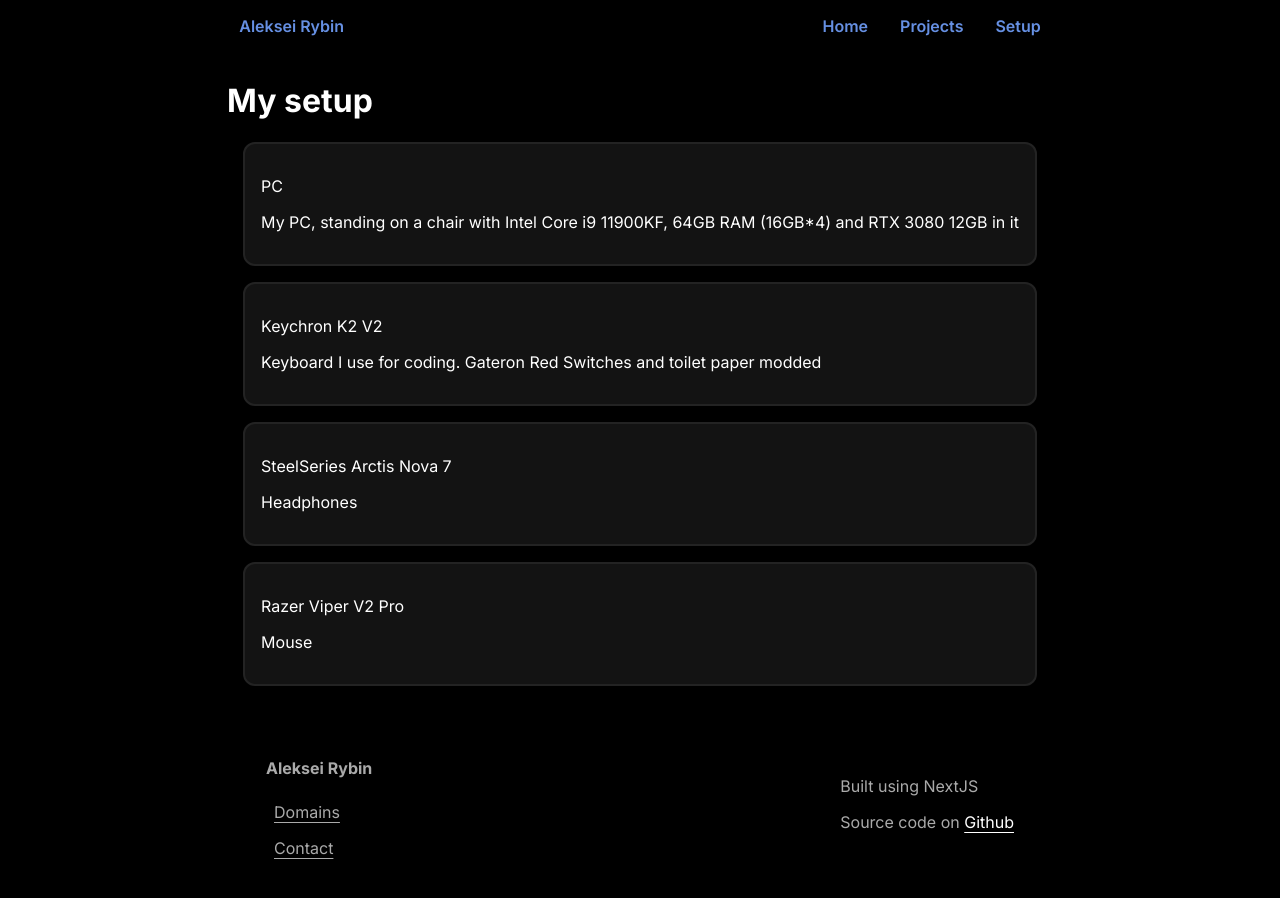
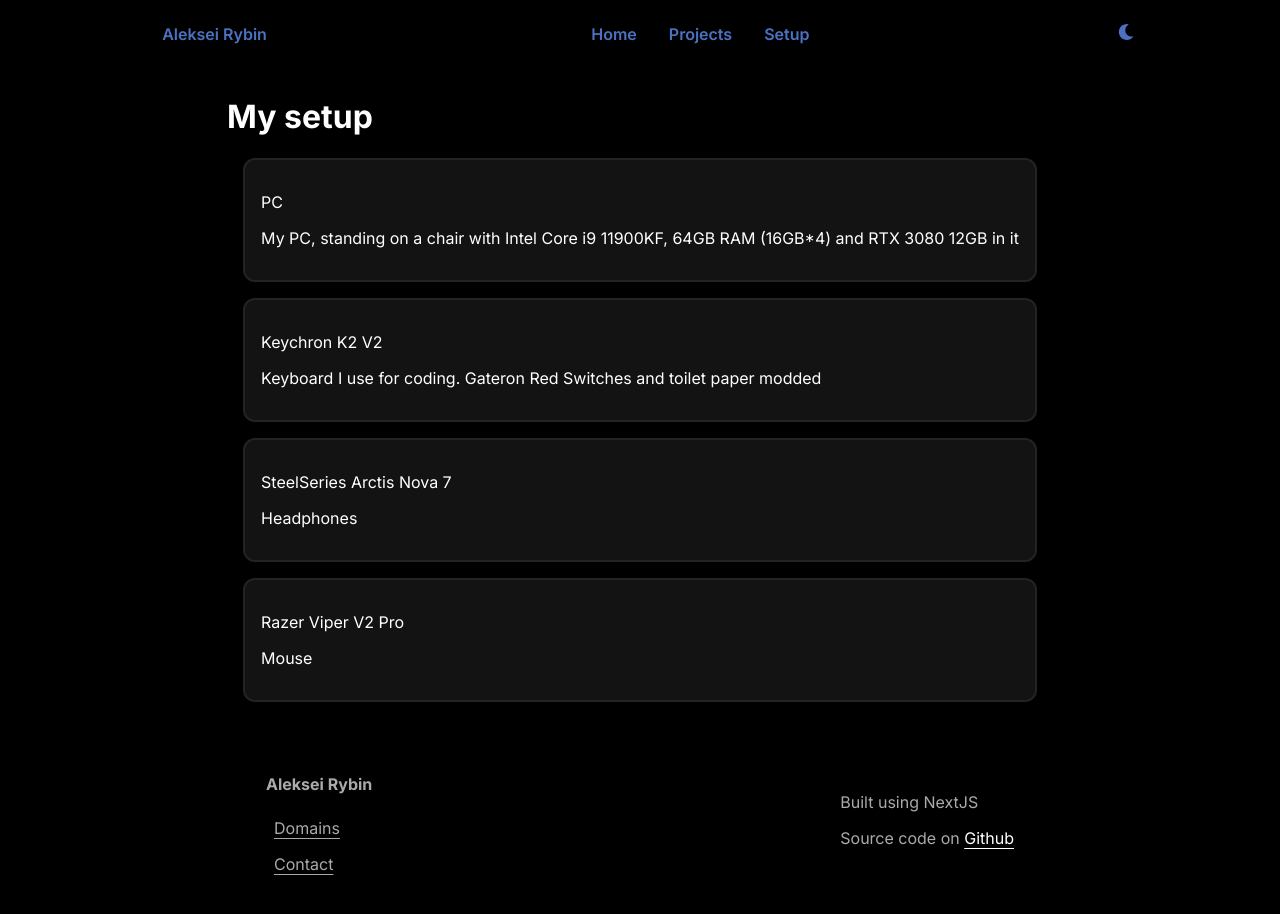
Before and after one commit to tapnisu/tapni.su, a Next.js app: page /setup in a window 1280 px wide. Built offline with nearby package versions, Linux system fonts and the light colour scheme.

Commit message:
Added color mode switch

```diff
--- /dev/null
+++ b/components/MyThemeContextProvider.tsx
@@ -0,0 +1,62 @@
+import { createContext, ReactElement, useEffect, useState } from "react";
+
+const MyThemeContext = createContext({
+  isDarkTheme: true,
+  toggleThemeHandler: () => {},
+});
+
+interface ThemePropsInterface {
+  children?: JSX.Element | Array<JSX.Element>;
+}
+
+export function MyThemeContextProvider(
+  props: ThemePropsInterface
+): ReactElement {
+  const [isDarkTheme, setIsDarkTheme] = useState(true);
+  useEffect(() => initialThemeHandler());
+
+  function isLocalStorageEmpty(): boolean {
+    return !localStorage.getItem("isDarkTheme");
+  }
+
+  function initialThemeHandler(): void {
+    if (isLocalStorageEmpty()) {
+      localStorage.setItem("isDarkTheme", `true`);
+      document!.querySelector("body")!.classList.add("dark");
+      setIsDarkTheme(true);
+    } else {
+      const isDarkTheme: boolean = JSON.parse(
+        localStorage.getItem("isDarkTheme")!
+      );
+      isDarkTheme && document!.querySelector("body")!.classList.add("dark");
+      setIsDarkTheme(() => {
+        return isDarkTheme;
+      });
+    }
+  }
+
+  function toggleThemeHandler(): void {
+    const isDarkTheme: boolean = JSON.parse(
+      localStorage.getItem("isDarkTheme")!
+    );
+    setIsDarkTheme(!isDarkTheme);
+    toggleDarkClassToBody();
+    setValueToLocalStorage();
+  }
+
+  function toggleDarkClassToBody(): void {
+    document!.querySelector("body")!.classList.toggle("dark");
+  }
+
+  function setValueToLocalStorage(): void {
+    localStorage.setItem("isDarkTheme", `${!isDarkTheme}`);
+  }
+
+  return (
+    <MyThemeContext.Provider value={{ isDarkTheme: true, toggleThemeHandler }}>
+      {props.children}
+    </MyThemeContext.Provider>
+  );
+}
+
+export default MyThemeContext;
--- a/components/navbar/index.tsx
+++ b/components/navbar/index.tsx
@@ -1,4 +1,7 @@
+import MyThemeContext from "@components/MyThemeContextProvider";
 import Link from "next/link";
+import { useContext } from "react";
+import { FaMoon } from "react-icons/fa";
 import styles from "./navbar.module.css";
 
 const paths = [
@@ -11,6 +14,13 @@
 ];
 
 export default function Navbar() {
+  const themeCtx: { isDarkMode?: boolean; toggleThemeHandler: () => void } =
+    useContext(MyThemeContext);
+
+  function toggleThemeHandler(): void {
+    themeCtx.toggleThemeHandler();
+  }
+
   return (
     <nav className={styles.navbar}>
       <div className={styles.title}>
@@ -32,6 +42,10 @@
           </div>
         ))}
       </div>
+
+      <div className={styles.linksContainer}>
+        <FaMoon className={styles.modeSwitcher} onClick={toggleThemeHandler} />
+      </div>
     </nav>
   );
 }
--- a/components/navbar/navbar.module.css
+++ b/components/navbar/navbar.module.css
@@ -12,6 +12,7 @@
   display: flex;
   flex-wrap: wrap;
   justify-content: space-around;
+  align-items: center;
 }
 
 .title {
@@ -25,18 +26,18 @@
 }
 
 .linkName {
-  padding-left: 1rem;
-  padding-right: 1rem;
-  padding-top: 0.5rem;
-  padding-bottom: 0.5rem;
+  padding-left: var(--gap);
+  padding-right: var(--gap);
+  padding-top: var(--gap-half);
+  padding-bottom: var(--gap-half);
 }
 
 .link {
   border-radius: 9999px;
   display: inline-block;
 
-  padding-top: 0.5rem;
-  padding-bottom: 0.5rem;
+  padding-top: var(--gap-half);
+  padding-bottom: var(--gap-half);
 
   transition-property: background-color;
   transition-timing-function: cubic-bezier(0.4, 0, 0.2, 1);
@@ -61,5 +62,19 @@
 }
 
 .linksContainer {
-  padding: 0.5rem;
+  padding: var(--gap);
 }
+
+.modeSwitcher {
+  cursor: pointer;
+
+  color: var(--accent);
+
+  transition-property: color;
+  transition-timing-function: cubic-bezier(0.4, 0, 0.2, 1);
+  transition-duration: 150ms;
+
+  &:hover {
+    color: var(--accent-darker);
+  }
+}
--- a/pages/_app.tsx
+++ b/pages/_app.tsx
@@ -1,3 +1,4 @@
+import { MyThemeContextProvider } from "@components/MyThemeContextProvider";
 import "@styles/globals.css";
 import type { AppProps } from "next/app";
 import { Inter } from "next/font/google";
@@ -9,13 +10,14 @@
 
 export default function App({ Component, pageProps }: AppProps) {
   return (
-    <>
+    <MyThemeContextProvider>
       <Head>
         <meta name="viewport" content="width=device-width, initial-scale=1.0" />
       </Head>
+
       <main className={inter.className}>
         <Component {...pageProps} />
       </main>
-    </>
+    </MyThemeContextProvider>
   );
 }
--- a/styles/globals.css
+++ b/styles/globals.css
@@ -1,21 +1,4 @@
 :root {
-  /* Colors */
-  --text-main: #fff;
-  --text-secondary: #aaa;
-
-  --accent: #6690e3;
-  --accent-darker: #4b72c2;
-
-  --warning: #ded15b;
-  --danger: #de5d5b;
-
-  --bg: #000;
-  --bg-75: rgba(0, 0, 0, 0.5);
-  --secondary-bg: #131313;
-  --border-color: #232323;
-
-  --selection: #fff;
-
   /* Spacing */
   --gap-half: 0.5rem;
   --gap: 1rem;
@@ -26,7 +9,39 @@
 
   --blur-radius: 4px;
 
+  /* Colors */
+  --text-main: #000;
+  --text-secondary: #222;
+
+  --accent: #4b72c2;
+  --accent-darker: #6690e3;
+
+  --bg: #fff;
+  --bg-75: rgba(255, 255, 255, 0.5);
+  --secondary-bg: #eee;
+  --border-color: #ddd;
+
+  --selection: #000;
+}
+
+.dark {
+  --text-main: #fff;
+  --text-secondary: #aaa;
+
+  --bg: #000;
+  --bg-75: rgba(0, 0, 0, 0.5);
+  --secondary-bg: #131313;
+  --border-color: #232323;
+
+  --selection: #fff;
+
   color-scheme: "dark";
+}
+
+* {
+  transition-property: color, background-color;
+  transition-timing-function: cubic-bezier(0.4, 0, 0.2, 1);
+  transition-duration: 150ms;
 }
 
 ::selection {
@@ -52,10 +67,6 @@
   border-radius: var(--border-radius);
   border: none;
 
-  transition-property: color, background-color;
-  transition-timing-function: cubic-bezier(0.4, 0, 0.2, 1);
-  transition-duration: 150ms;
-
   &:hover {
     cursor: pointer;
     background: var(--accent);
@@ -64,10 +75,6 @@
 
 a {
   color: var(--text-main);
-
-  transition-property: color;
-  transition-timing-function: cubic-bezier(0.4, 0, 0.2, 1);
-  transition-duration: 150ms;
 
   text-decoration: underline;
   text-underline-offset: 4px;
```
